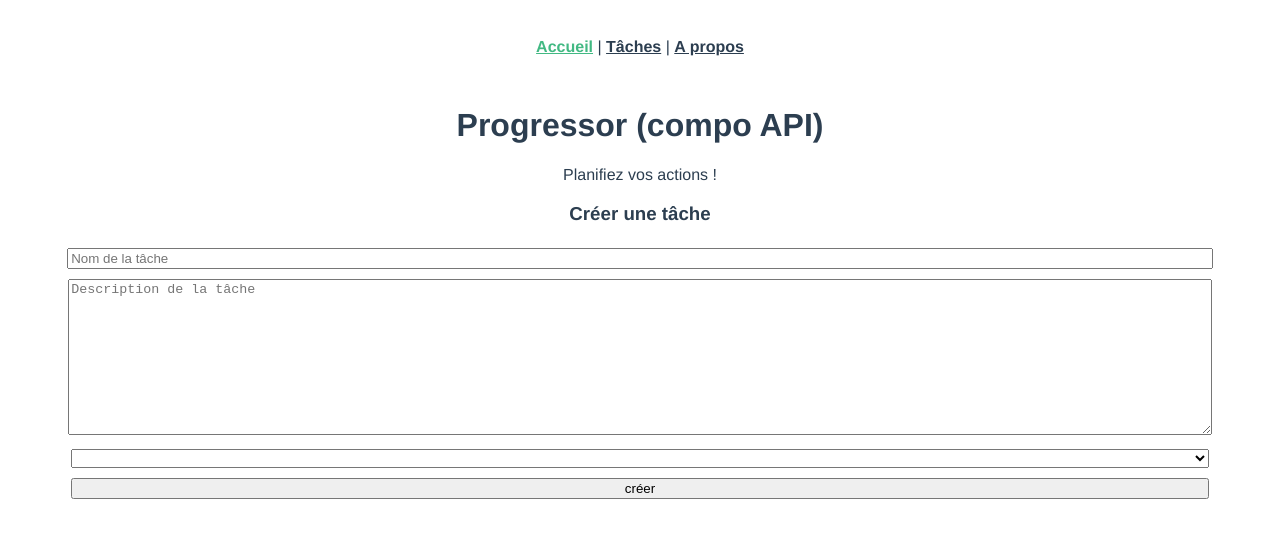
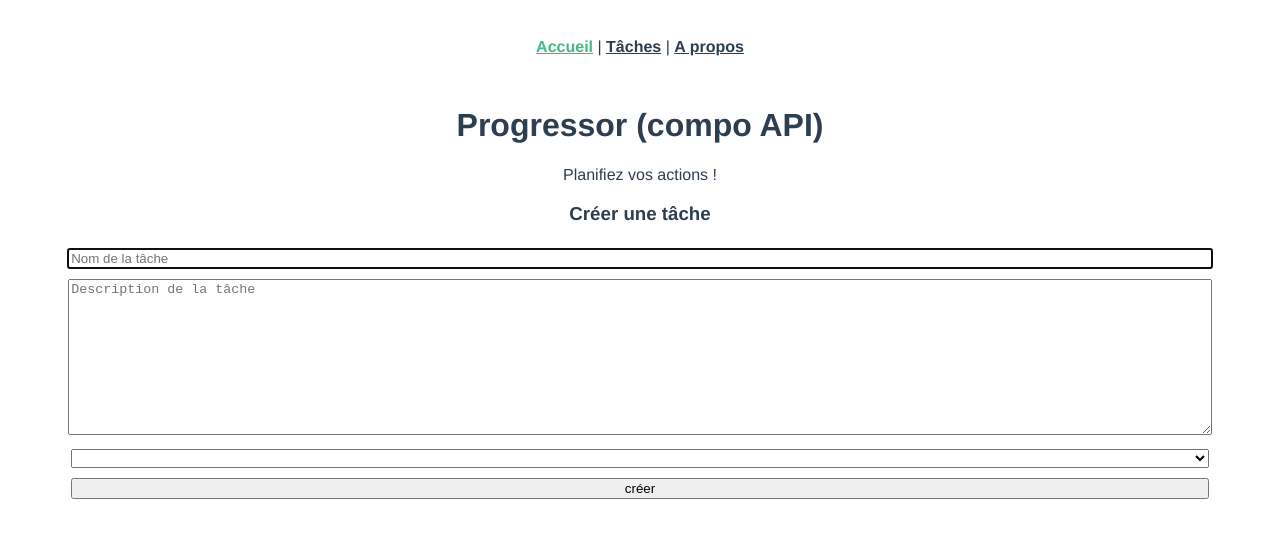
Before and after one commit to codeconcept/progressor-compo-api, a Vue app: page / in a window 1280 px wide. Shown: the top 538 px of the page. Built offline with nearby package versions, Linux system fonts and the light colour scheme.

Commit message:
Set focus in a text field

```diff
--- a/src/components/Form.vue
+++ b/src/components/Form.vue
@@ -1,7 +1,12 @@
 <template>
   <h3>Créer une tâche</h3>
   <form @submit.prevent="createTask">
-    <input type="text" v-model="name" placeholder="Nom de la tâche" /><br />
+    <input
+      type="text"
+      v-model="name"
+      placeholder="Nom de la tâche"
+      ref="txtName"
+    /><br />
     <textarea
       cols="30"
       rows="10"
@@ -24,12 +29,13 @@
 </template>
 
 <script>
-import { ref } from "vue";
+import { ref, onMounted } from "vue";
 
 export default {
   name: "Form",
   emits: ["createtask"],
   setup(props, context) {
+    let txtName = ref(null);
     let name = ref("");
     let description = ref("");
     const temporalityTypes = ref([
@@ -67,7 +73,13 @@ export default {
       name.value = "";
       description.value = "";
       temporality.value = null;
+      txtName.value.focus();
     }
+
+    onMounted(() => {
+      console.log("onMounted | txtName.value", txtName.value);
+      txtName.value.focus();
+    });
 
     return {
       name,
@@ -76,6 +88,7 @@ export default {
       temporality,
       createTask,
       resetForm,
+      txtName,
     };
   },
 };
```
